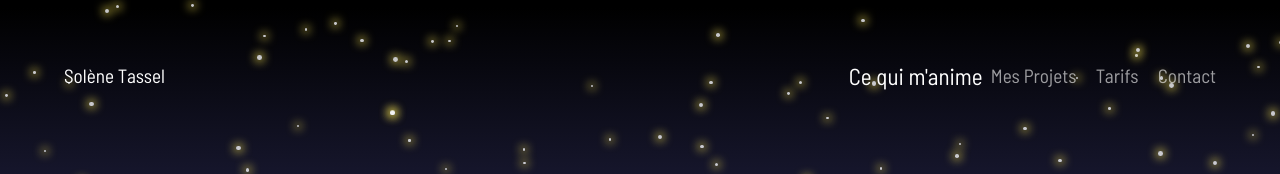
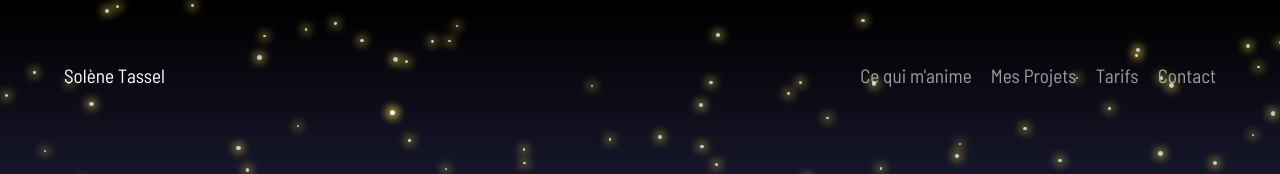
Before and after one commit to Sowmaki/LaCodeuseCreative, a React (Vite) app: page / in a window 1280 px wide. Shown: the top 174 px of the page. Built offline with nearby package versions, Linux system fonts and the light colour scheme.

Commit message:
:hammer: fix: update footer links to be commented out and add id to hero header

```diff
--- a/src/components/Footer/Footer.jsx
+++ b/src/components/Footer/Footer.jsx
@@ -6,11 +6,11 @@ export const Footer = () => {
       <p className="footer__text">
         © {new Date().getFullYear()} Solène Tassel — La Codeuse Créative
       </p>
-      <div className="footer__links">
+      {/* <div className="footer__links">
         <a href="#about">Ce qui m'anime</a>
         <a href="#mesprojets">Mes Projets</a>
         <a href="#tarifs">Tarifs</a>
-      </div>
+      </div> */}
     </footer>
   );
 };
--- a/src/components/Hero/Hero.jsx
+++ b/src/components/Hero/Hero.jsx
@@ -6,15 +6,19 @@ import { TypeWritter } from "../TypeWritter/TypeWritter";
 import "./Hero.scss";
 
 export default function Hero() {
-
   return (
-    <header className="hero">
+    <header className="hero" id="hero">
       <Navbar />
       <StarField />
-      <h1><TypeWritter text={'La Codeuse Créative'} delay={100} /></h1>
-      <img src={landscape} alt="landscape with shadow of trees by sunset" className="hero__image" />
+      <h1>
+        <TypeWritter text={"La Codeuse Créative"} delay={100} />
+      </h1>
+      <img
+        src={landscape}
+        alt="landscape with shadow of trees by sunset"
+        className="hero__image"
+      />
       <img src={field} className="hero__image__field"></img>
-
     </header>
-  )
+  );
 }
--- a/src/components/Navbar/Navbar.jsx
+++ b/src/components/Navbar/Navbar.jsx
@@ -12,7 +12,7 @@ export const Navbar = () => {
   const [activeIcon, setActiveIcon] = useState(null);
 
   useEffect(() => {
-    const sections = ["about", "mesprojets", "tarifs", "contact"];
+    const sections = ["hero", "about", "mesprojets", "tarifs", "contact"];
     const observers = [];
 
     sections.forEach((id) => {
```
